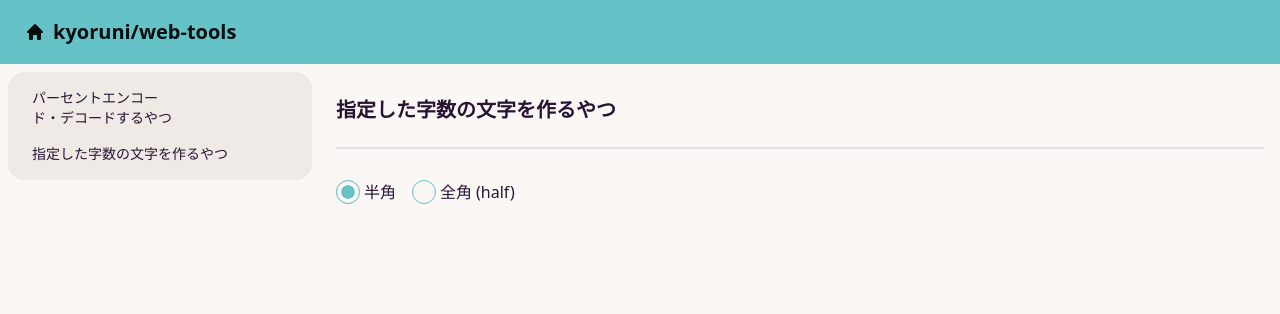
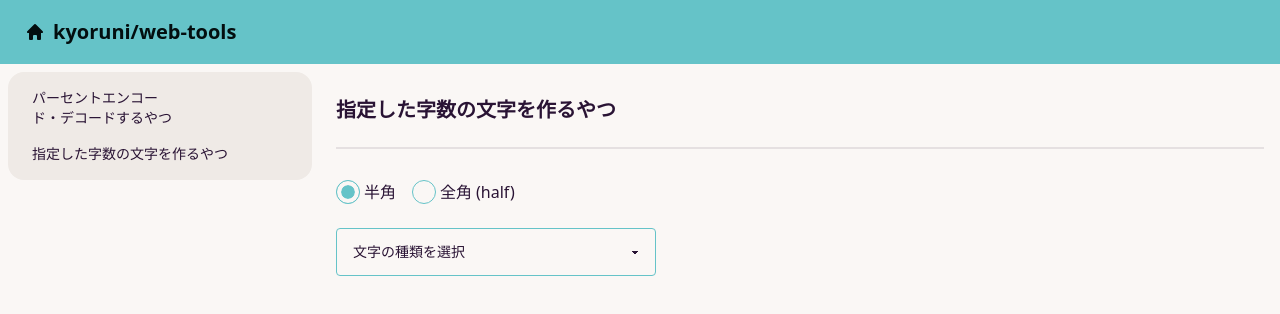
Before and after one commit to kyoruni/web-tools, a Nuxt app: page /string-generator in a window 1280 px wide. Shown: the top 314 px of the page. Built offline with nearby package versions, Linux system fonts and the light colour scheme.

Commit message:
:wrench: セレクトボックスを表示

```diff
--- a/pages/string-generator.vue
+++ b/pages/string-generator.vue
@@ -8,6 +8,13 @@
       <label for="full" :class="labelClass">全角</label>
       ({{ charWidthType }})
     </div>
+    <select class="select select-primary w-full max-w-xs rounded">
+      <option disabled selected>文字の種類を選択</option>
+      <option>aaaaa</option>
+      <option>bbbbb</option>
+      <option>ccccc</option>
+      <option>ddddd</option>
+    </select>
   </div>
 </template>
 
```
